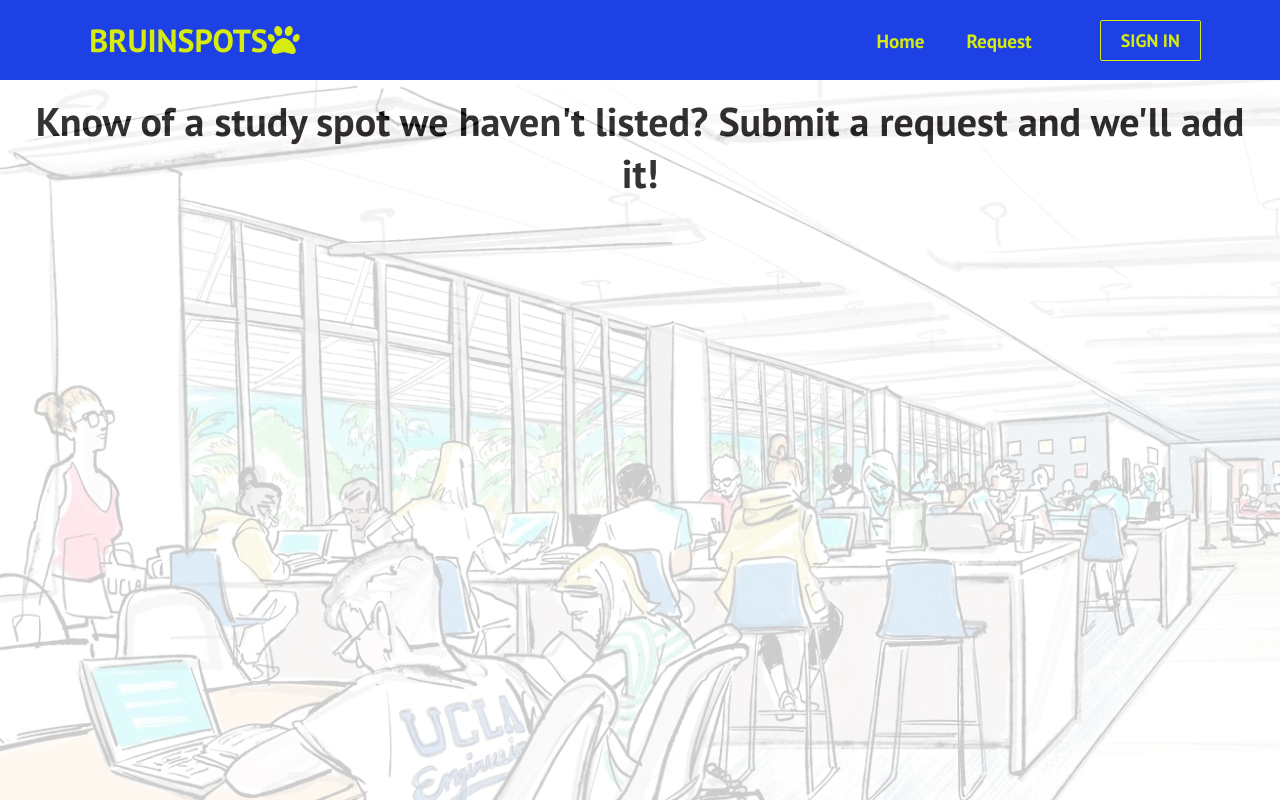
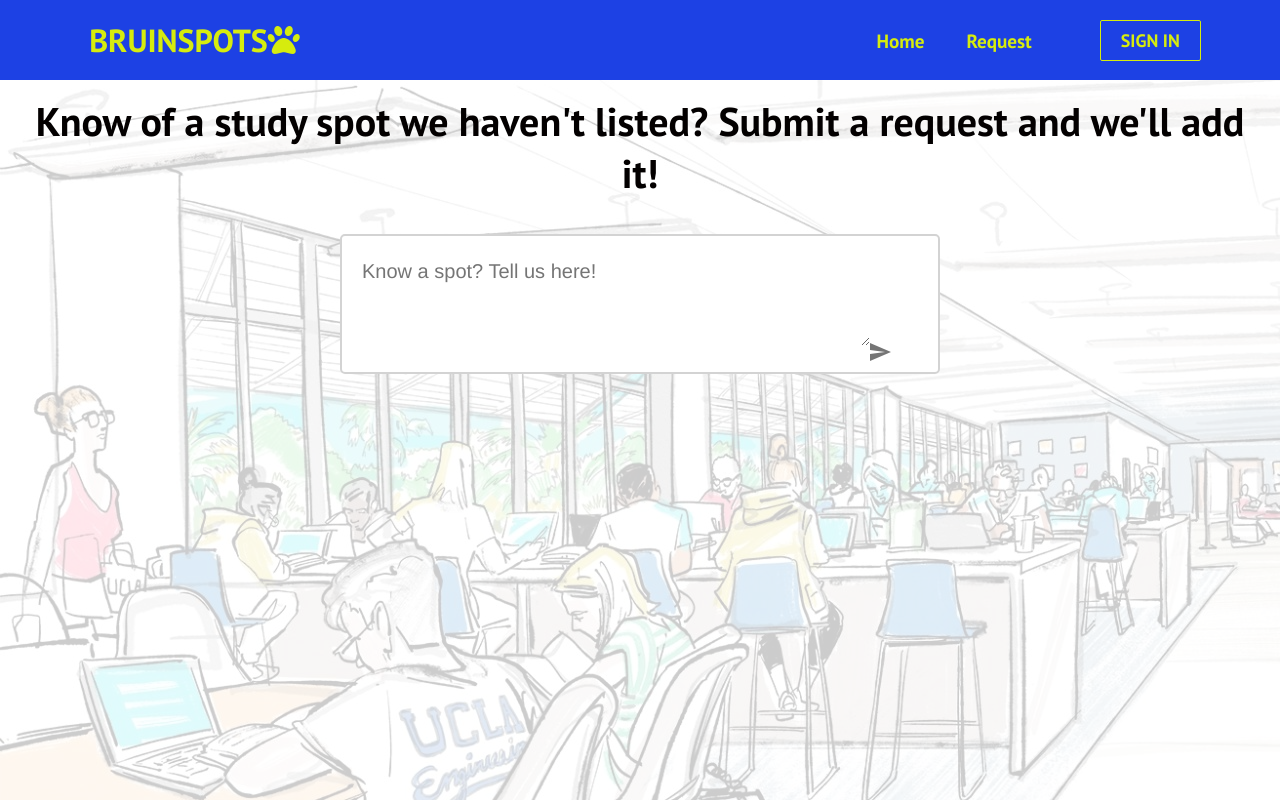
Before and after one commit to ZeeZaidi/BruinSpots, a React (Create React App) app: page /request in a window 1280 px wide. Built offline with nearby package versions, Linux system fonts and the light colour scheme; no server answers.

Commit message:
Added full functionality to the Request page, and added an improved refreshing to handleClickSend for all text boxes

```diff
--- a/src/Upload.js
+++ b/src/Upload.js
@@ -60,3 +60,18 @@ export const getData = async(collection, id, attribute) => {
         alert(err.message);
     }
 }
+
+export const uploadRequest = async (message, time, userID) => {
+    try {
+        const user = auth.currentUser;
+        await addDoc(collection(database, "requests"), {
+            comment: message,
+            time: time,
+            userID: userID,
+            name: user.displayName,
+        });
+    }
+    catch(err) {
+        alert(err.message);
+    }
+}
--- a/src/components/RequestPage.css
+++ b/src/components/RequestPage.css
@@ -4,6 +4,7 @@
   min-height: 100%;
   min-width: 100%;
   opacity: 0.2;
+  z-index: -1;
 }
 
 .requestText {
@@ -13,3 +14,7 @@
   font-size: 5vmin;
   opacity: 1;
 }
+
+.text-box {
+  z-index: 1;
+}
--- a/src/components/RequestPage.js
+++ b/src/components/RequestPage.js
@@ -1,17 +1,17 @@
 import React from 'react';
 import './RequestPage.css';
-//import TextBox from './TextBox';
+import RequestTextBox from './RequestTextBox';
 
 //ADD Request Box Beneath Text
 
-const RequestPage = ({}) => {
+const RequestPage = (e) => {
   return (
 
     <div>
       <div className='requestPage-background'> </div>
 
       <div className='requestText'> Know of a study spot we haven't listed? Submit a request and we'll add it! </div>
-
+      <RequestTextBox className='text-box' placeholderText={"Know a spot? Tell us here!"}/>
 
 
     </div>
--- /dev/null
+++ b/src/components/RequestTextBox.css
@@ -0,0 +1,54 @@
+/* styles for the container of the text box and header */
+.text-box-container {
+    display: flex;
+    flex-direction: column;
+    align-items: center;
+    margin: 20px auto;
+    max-width: 500px;
+
+  }
+
+  /* styles for the header */
+  .text-box-header {
+    font-size: 24px;
+    font-weight: bold;
+    margin-bottom: 10px;
+  }
+
+  /* styles for the text box */
+  .text-box {
+    border: none;
+    padding: 10px;
+    width: 90%;
+    font-size: 20px;
+    font-family: "Helvetica";
+    line-height: 1.5;
+    resize: vertical;
+    min-height: 100px;
+  }
+  .text-box:focus {
+    border: none;
+    outline: none;
+  }
+  .text-box-submission{
+    border: 2px solid lightgrey;
+    border-radius: 5px;
+    padding: 10px;
+    width: 600px;
+    background-color: white;
+  }
+  /* styles for the submit button */
+  .submit-button {
+    position: absolute;
+    top: 10px;
+    right: 10px;
+    border: none;
+    padding: 10px 16px;
+    font-size: 16px;
+    border-radius: 4px;
+    cursor: pointer;
+  }
+
+  .submit-button:hover {
+    background-color: #0062cc;
+  }
--- /dev/null
+++ b/src/components/RequestTextBox.js
@@ -0,0 +1,37 @@
+import React from 'react';
+import './RequestTextBox.css'
+import SendIcon from '@mui/icons-material/Send';
+import IconButton from '@mui/material/IconButton';
+import { uploadRequest } from '../Upload';
+import { auth } from '../firebase.js';
+
+const RequestTextBox = ({ placeholderText }) => {
+    const handleClickSend = async (e) => {
+      const textArea = document.getElementById('my-text-area');
+      const userText = textArea.value;
+      const user = auth.currentUser;
+      const currentDate = new Date().toLocaleDateString();
+
+      try {
+        await uploadRequest(userText, currentDate, user.uid);
+        // Write operation completed successfully
+        // Now refresh the page
+        window.location.reload();
+      } catch (error) {
+        console.error(error);
+      }
+    };
+
+    return (
+      <>
+        <div className="text-box-container">
+          <div className="text-box-submission">
+            <textarea type="text" className="text-box" id="my-text-area" placeholder={placeholderText}/>
+            <IconButton className='submit-button' onClick={handleClickSend}><SendIcon></SendIcon></IconButton>
+          </div>
+        </div>
+      </>
+    );
+  };
+
+  export default RequestTextBox;
--- a/src/components/TextBox.js
+++ b/src/components/TextBox.js
@@ -18,14 +18,17 @@ const TextBox = ({ placeholderText }) => {
     console.log('Selected rating value:', ratingValue);
   };
 
-  const handleClickSend = (e) => {
+  const handleClickSend = async (e) => {
     const textArea = document.getElementById('my-text-area');
     const userText = textArea.value;
     const url = window.location.href;
     const locID = url.substring(url.lastIndexOf('/') + 1);
     const user = auth.currentUser;
     const currentDate = new Date().toLocaleDateString();
-    uploadComment(userText, currentDate ,selectedRating, user.uid , locID);
+
+    await uploadComment(userText, currentDate ,selectedRating, user.uid , locID);
+    window.location.reload();
+
     return;
   };
 
--- a/src/index.js
+++ b/src/index.js
@@ -2,6 +2,7 @@ import React from 'react';
 import ReactDOM from 'react-dom/client';
 import './index.css';
 import App from './App';
+//import RequestPage from './components/RequestPage';
 //import Location from './components/Location'
 
 const root = ReactDOM.createRoot(document.getElementById('root'));
```
